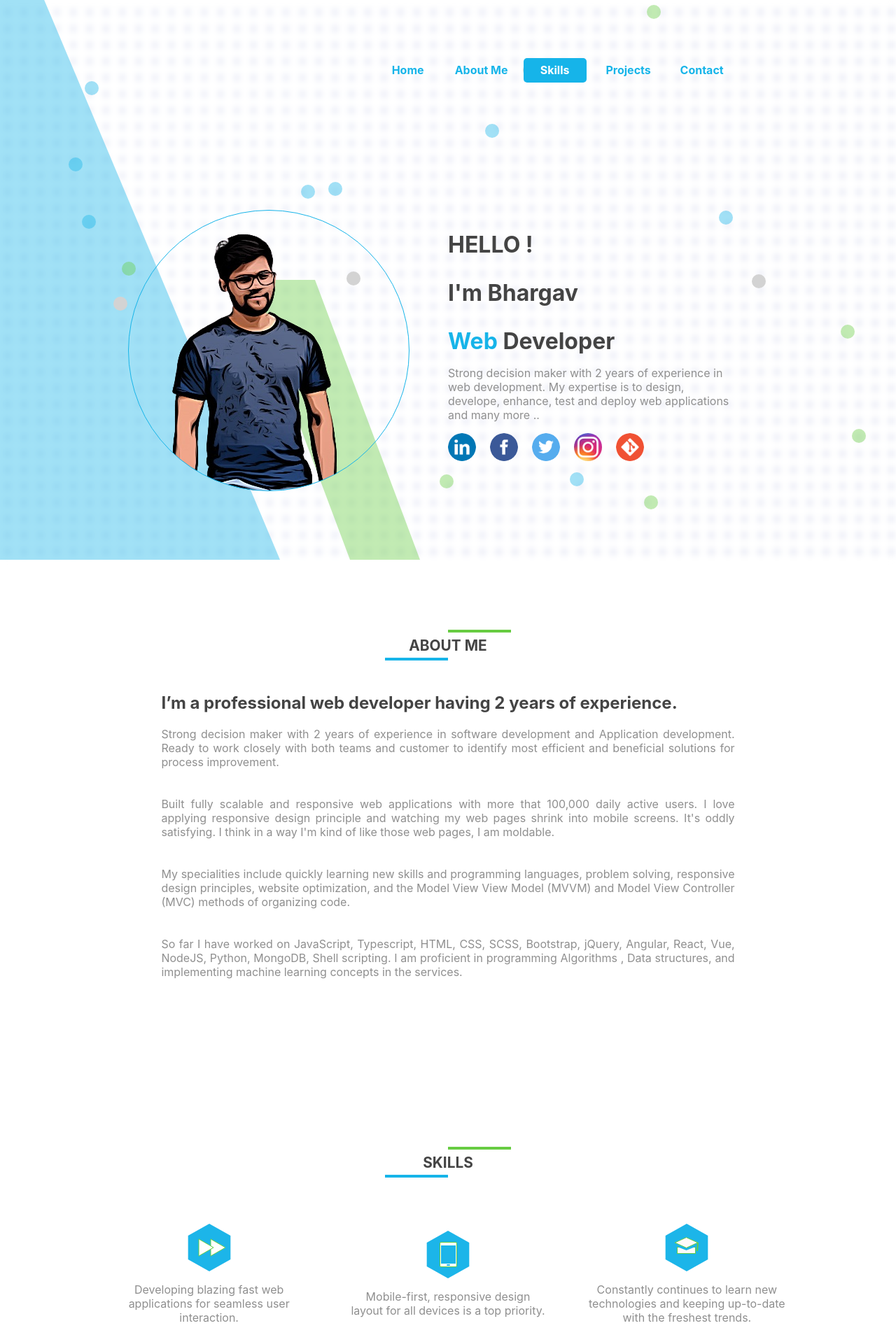
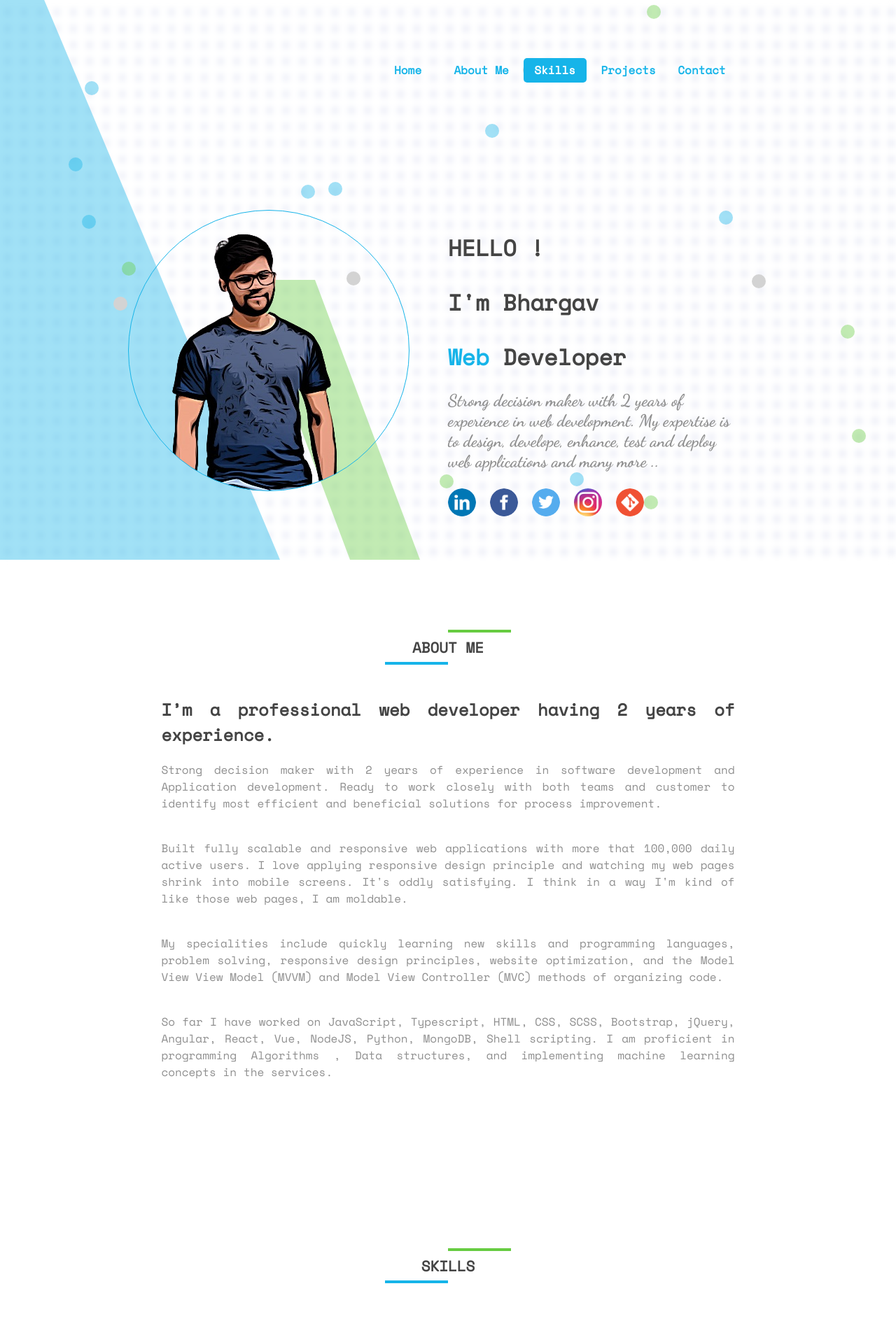
Before and after one commit to bhargavkuchipudi0/my-portfolio, a PHP site: page / in a window 1280 px wide. Shown: the top 1898 px of the page at 70% size. Run offline with PHP 8.4, Linux system fonts and the light colour scheme.

Commit message:
added google fonts

```diff
--- a/index.html
+++ b/index.html
@@ -10,6 +10,9 @@
     <title>BHARGAV KUCHIPUDI | PORTFOLIO</title>
     <link rel="icon" href="./assets/my-picture.png" type="image/x-icon" />
     <link rel="stylesheet" type="text/css" href="style.css" />
+    <!-- Google fonts -->
+    <link href="https://fonts.googleapis.com/css2?family=Dancing+Script:wght@700&family=Space+Mono&display=swap" rel="stylesheet">
+    <!-- End - Google fonts -->
 </head>
 
 <body>
--- a/style.css
+++ b/style.css
@@ -35,8 +35,7 @@ body {
     min-height: 100vh;
     max-width: 100vw;
     scroll-behavior: smooth;
-    font-family: -apple-system, BlinkMacSystemFont, 'Segoe UI', Roboto, Oxygen, Ubuntu, Cantarell, 'Open Sans', 'Helvetica Neue', sans-serif;
-    /* font-family: sans-serif; */
+    font-family: 'Space Mono', monospace;
 }
 .cover-screen {
     min-height: 100vh;
@@ -191,6 +190,8 @@ body {
 }
 .m-right p {
     margin-right: 100px;
+    font-family: 'Dancing Script', cursive;
+    font-size: 24px;
 }
 .follow {
     display: flex;
@@ -330,6 +331,7 @@ body {
     border: 1px solid var(--pale-white);
     box-shadow: 0 0.5rem 1rem rgba(0, 0, 0, .15);
     transition: transform .5s ease;
+    font-family: -apple-system, BlinkMacSystemFont, 'Segoe UI', Roboto, Oxygen, Ubuntu, Cantarell, 'Open Sans', 'Helvetica Neue', sans-serif;
 }
 .art:hover {
     transform: scale(1.05);
```
Also changed, not shown: serviceWorker.js (+5 -3 lines).
